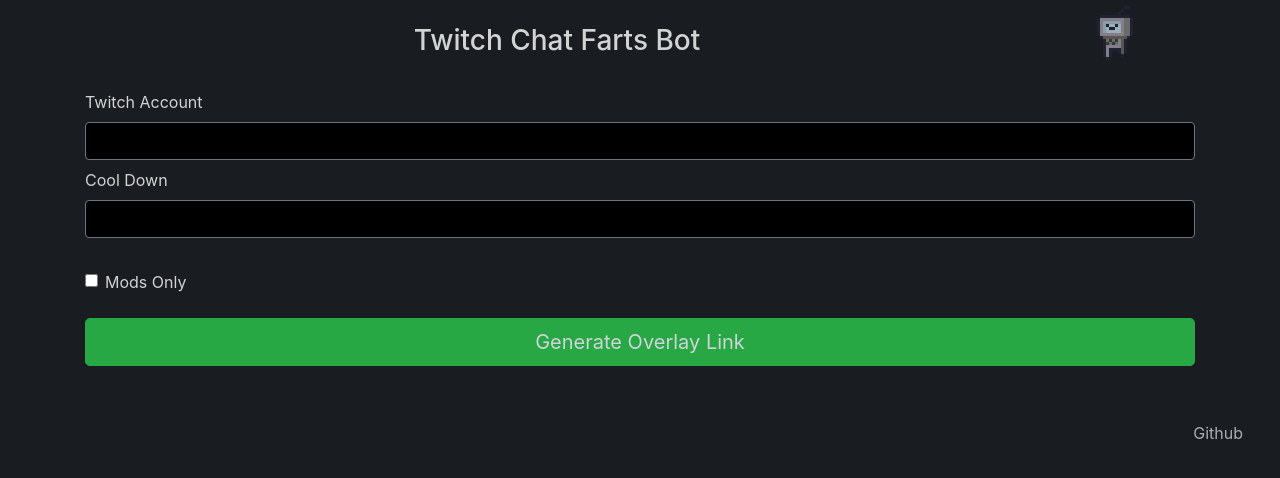
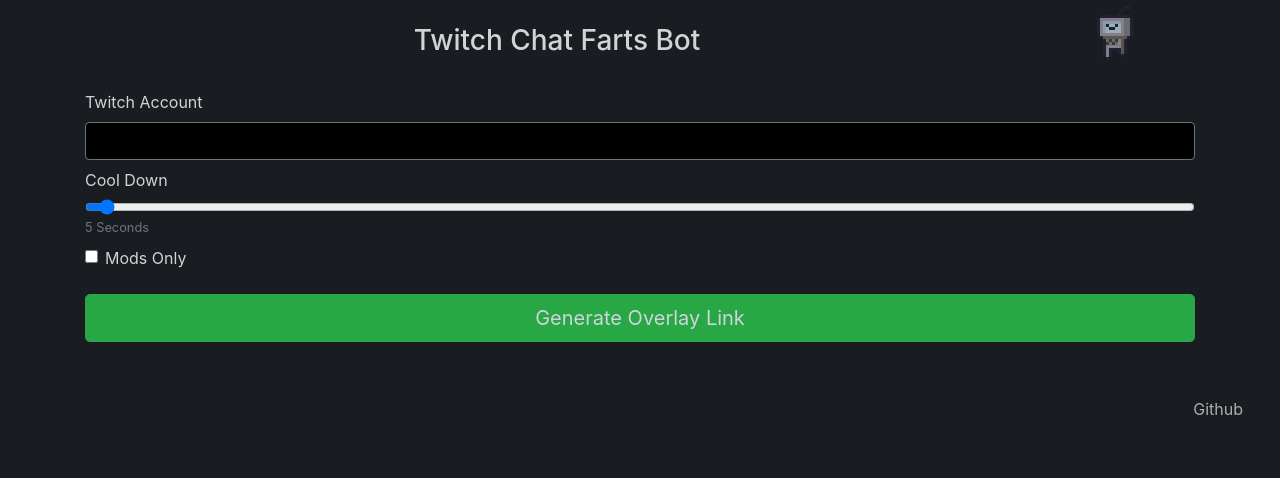
Before and after one commit to teklynk/twitch_fart_bot, a plain HTML site: page index.html in a window 1280 px wide. Drawn offline with Linux system fonts and the light colour scheme.

Commit message:
set cooldown to use slider

```diff
--- a/index.html
+++ b/index.html
@@ -4,6 +4,7 @@
     <meta charset="UTF-8">
     <meta name="viewport" content="width=device-width, initial-scale=1">
     <title>Twitch Farts Bot</title>
+    <script src="assets/js/jquery-3.6.0.min.js"></script>
     <link rel="stylesheet" href="assets/css/bootstrap452.min.css">
     <link rel="stylesheet" href="assets/css/dark.min.css">
     <link rel="apple-touch-icon" sizes="57x57" href="assets/images/apple-icon-57x57.png">
@@ -40,11 +41,12 @@
         <label for="mainAccount">Twitch Account</label>
         <input type="text" id="mainAccount" class="form-control">
     </div>
-    <div class="form-label-group mb-2">
+    <div class="form-label-group mb-2 range-slider">
         <label for="coolDown">Cool Down</label>
-        <input type="number" min="0" max="300" id="coolDown" class="form-control">
+        <input type="range" max="3600" min="1" step="1" class="form-control range-slider-range" id="coolDown"
+               value="5" style="height: 0;">
+        <small class="text-muted range-slider-value"></small><small class="text-muted range-slider-value">&nbsp;Seconds</small>
     </div>
-    <br>
     <div class="form-check">
         <input class="form-check-input" type="checkbox" value="" id="modsonly">
         <label class="form-check-label" for="modsonly">
@@ -57,9 +59,31 @@
     <div id="overlaylink" class="hide"></div>
 </div>
 <script>
+    $(document).ready(function () {
+        let rangeSlider = function rangeSlider() {
+            let slider = $('.range-slider'),
+                range = $('.range-slider-range'),
+                value = $('.range-slider-value');
+
+            slider.each(function () {
+
+                value.each(function () {
+                    let value = $(this).prev().attr('value');
+                    $(this).html(value);
+                });
+
+                range.on('input', function () {
+                    $(this).next(value).html(this.value);
+                });
+            });
+        };
+
+        rangeSlider();
+
         document.getElementById("generate_button").addEventListener("click", function (e) {
             let mainAccount = document.getElementById("mainAccount").value;
             let coolDown = document.getElementById("coolDown").value;
+            coolDown = coolDown + '000'; // convert seconds to milliseconds
             let modsonly = document.getElementById("modsonly").checked;
             if (!mainAccount) {
                 alert('Twitch username is not set');
@@ -73,6 +97,7 @@
                     "<a href='" + fullUrl + "' target='_blank'>" + fullUrl + "</a></p>";
             }
         });
+    });
 </script>
 <div class="text-right m-4"><a class="btn btn-link" href="https://github.com/teklynk/twitch_fart_bot" target="_blank">Github</a></div>
 </body>
```
Lines whose indentation alone changed are shown as unchanged.
